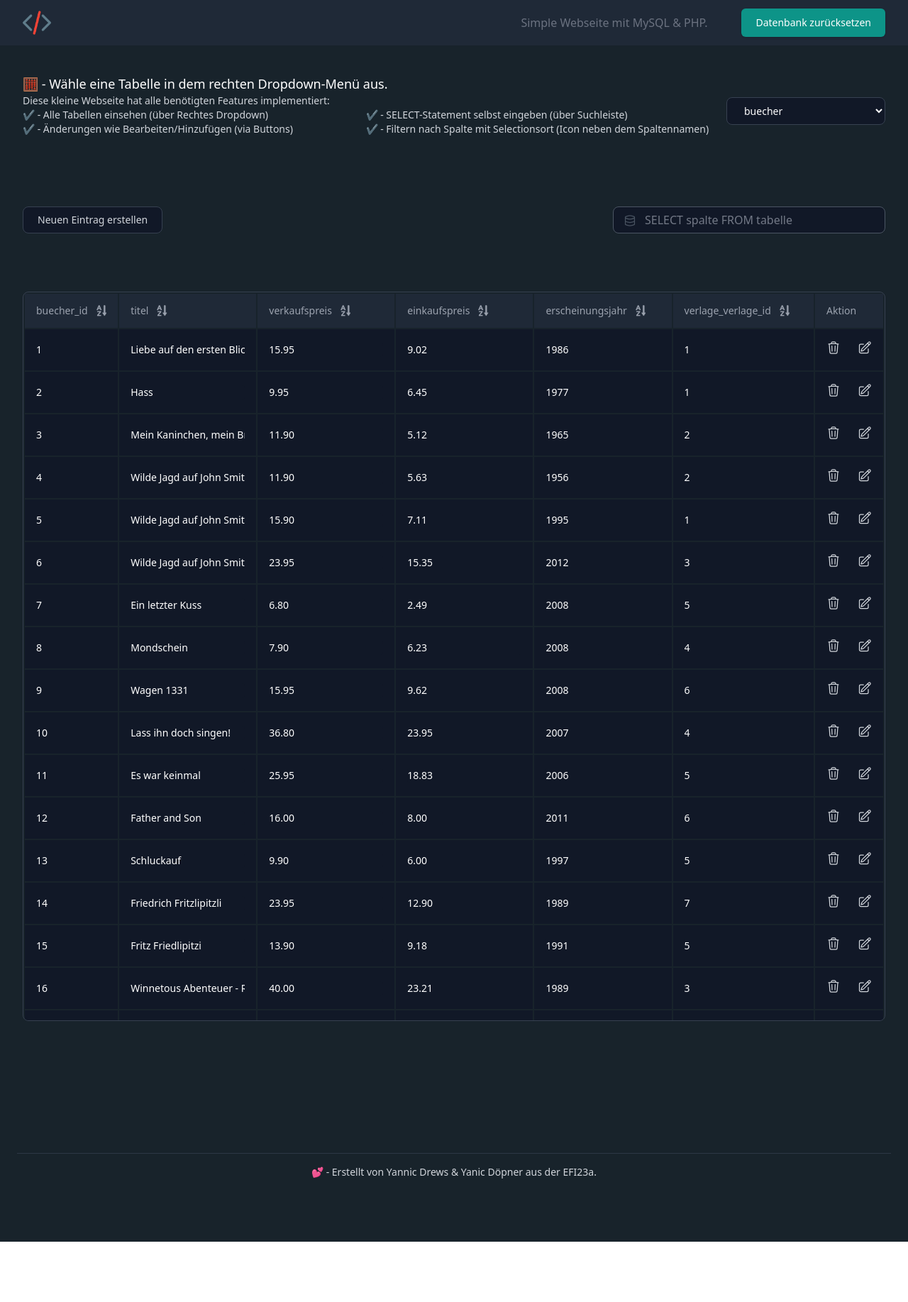
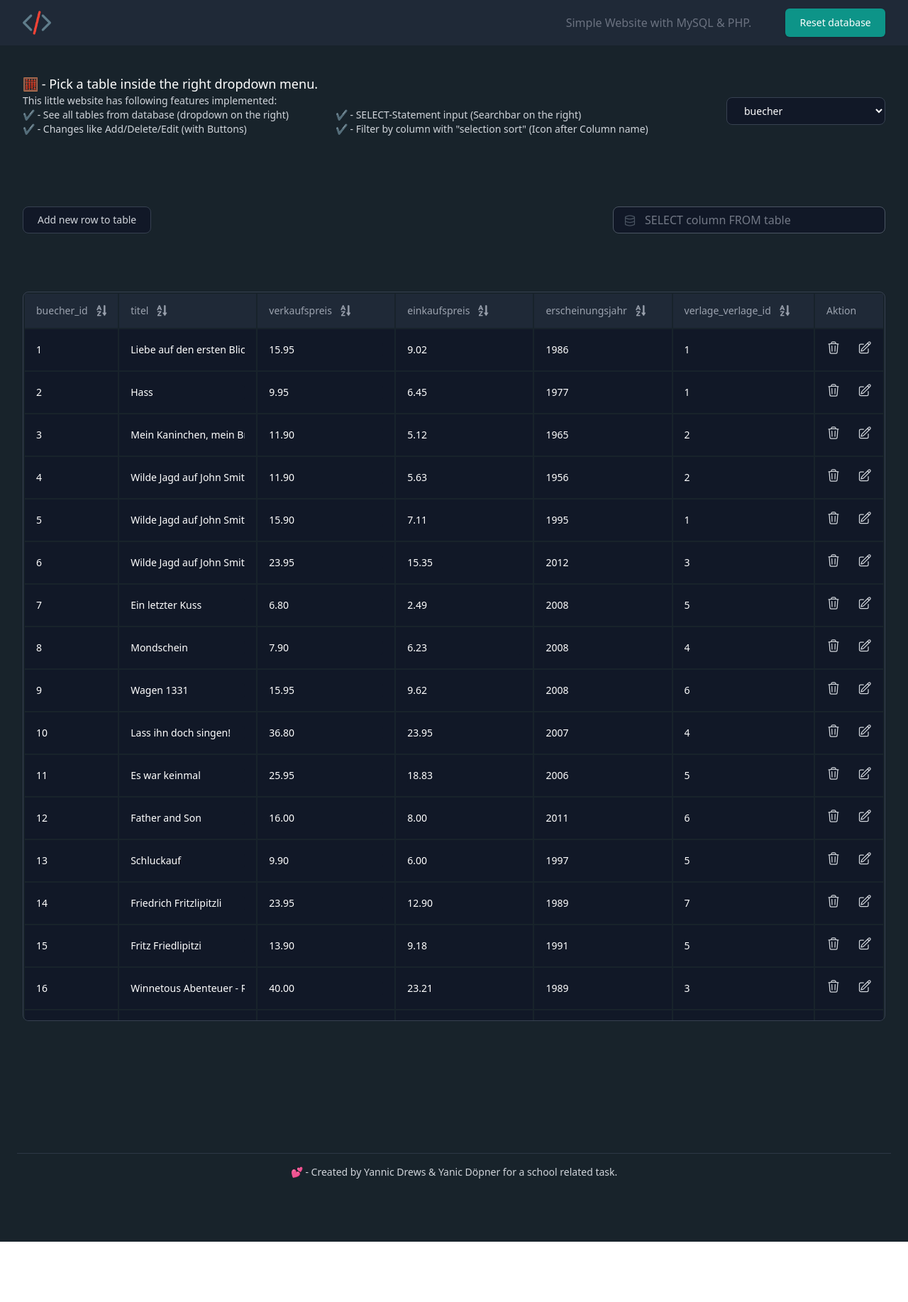
Before and after one commit to RazzerDE/PHP-MySQL-WebApp, a PHP site: page / in a window 1280 px wide. Shown: the whole page at 71% size. Run offline with PHP 8.4, Linux system fonts and the light colour scheme; data comes from the database, SQL or seed files in the repository; some libraries are stand-ins or nearby versions.

Commit message:
replaced german strings with english

```diff
--- a/assets/php/main.php
+++ b/assets/php/main.php
@@ -1,14 +1,14 @@
 <?php
+#       THE "SELECTIONSORT" ALGORITHM IS COMMENTED OUT, BUT WORKS AS EXPECTED - CHECK BELOW TO SEE THE FUNCTION.
+
 $servername = "localhost";
 $database = "buchladen";
 $username = "root";
-# TODO: CHANGE PASSWORD FOR XAMP!
 $password = "";
 
 // Create connection
 try {
     $conn = new mysqli($servername, $username, $password, $database);
-    # TODO: DER "SELECTIONSORT"-ALGORITHMUS IST IN DER TABLE.PHP DATEI ZU FINDEN.
 
     // Check connection
     if ($conn->connect_error) {
@@ -16,9 +16,9 @@ try {
     }
 } catch (Exception $ex) {
     if (strpos($ex->getMessage(), 'Unknown database') !== false) {
-        echo 'Die Datenbank "buchladen" existiert nicht. Bitte führe das SQL-Script aus, damit diese Seite funktioniert.';
+        echo 'The database "'. $database . '" doesn\'t exist. Please use the SQL-Script and try again!';
     } else {
-        echo 'Die Anmeldedaten für die Datenbank sind nicht korrekt - bitte korrigiere diese, damit diese Seite funktioneirt.';
+        echo 'The login credentials for the database are wrong - Maybe you mistyped?';
     }
 
     exit();
--- a/assets/php/table.php
+++ b/assets/php/table.php
@@ -6,7 +6,7 @@ $tableData = [];
 $columnNames = null;
 $tableName = null;
 
-$current_table = "Wähle eine Tabelle in dem rechten Dropdown-Menü aus.";
+$current_table = "Pick a table inside the right dropdown menu.";
 
 // get table name
 function getTableName(): string {
@@ -69,9 +69,6 @@ function getAllTableData($table = null, $statement = null): array {
         }
 
         $_SESSION['lastFilter'] = !$_SESSION['lastFilter'];
-
-        // Dieser Code würde den "selectionSort"-Algorithmus verwenden, welcher sehr bekannt in PHP ist.
-        // $tableData = selectionSort($tableData, $_GET['filterBy']);
     }
 
     $result = $conn->query($SQL);
@@ -79,6 +76,8 @@ function getAllTableData($table = null, $statement = null): array {
         $tableData[] = $row;
     }
 
+    // This code would use the "selectionSort" algorithm to sort by column after we received the database content.
+    // $tableData = selectionSort($tableData, $_GET['filterBy']);
     return $tableData;
 }
 
--- a/index.php
+++ b/index.php
@@ -29,12 +29,12 @@
 
           <div class="flex items-center gap-12">
             <span>
-              <a class="text-gray-500">Simple Webseite mit MySQL & PHP.</a>
+              <a class="text-gray-500">Simple Website with MySQL & PHP.</a>
             </span>
 
             <form id="ResetForm" method="post">
                 <!-- RESET DB After Button click -->
-                <input type="submit" name="reset_db" id="reset_db" value="Datenbank zurücksetzen"
+                <input type="submit" name="reset_db" id="reset_db" value="Reset database"
                        class="rounded-md bg-teal-600 px-5 py-2.5 text-sm font-medium text-white shadow cursor-pointer
                       transition hover:bg-teal-600/80" />
             </form>
@@ -52,12 +52,12 @@
                     <h2 class="text-lg font-medium text-white">🧮 - <?php global $current_table; echo $current_table; ?></h2>
                 </div>
 
-                <p class="text-gray-300 text-sm">Diese kleine Webseite hat alle benötigten Features implementiert:</p>
+                <p class="text-gray-300 text-sm">This little website has following features implemented:</p>
                 <div class="grid grid-cols-2 grid-rows-2 gap-0 gap-y-0 mb-0">
-                    <p class="text-gray-300 text-sm">✔ - Alle Tabellen einsehen (über Rechtes Dropdown)</p>
-                    <p class="text-gray-300 text-sm">✔ - SELECT-Statement selbst eingeben (über Suchleiste)</p>
-                    <p class="text-gray-300 text-sm">✔ - Änderungen wie Bearbeiten/Hinzufügen (via Buttons)</p>
-                    <p class="text-gray-300 text-sm">✔ - Filtern nach Spalte mit Selectionsort (Icon neben dem Spaltennamen)</p>
+                    <p class="text-gray-300 text-sm">✔ - See all tables from database (dropdown on the right)</p>
+                    <p class="text-gray-300 text-sm">✔ - SELECT-Statement input (Searchbar on the right)</p>
+                    <p class="text-gray-300 text-sm">✔ - Changes like Add/Delete/Edit (with Buttons)</p>
+                    <p class="text-gray-300 text-sm">✔ - Filter by column with "selection sort" (Icon after Column name)</p>
                 </div>
             </div>
 
@@ -85,7 +85,7 @@
                     if (!empty($tableData)) {
                         echo '
                             <button onclick="document.getElementById(\'newRow\').style.display = \'\';" class="px-5 py-2 text-xs font-medium transition-colors duration-200 sm:text-sm hover:bg-gray-800 text-gray-300">
-                                Neuen Eintrag erstellen
+                                Add new row to table
                             </button>
                         ';
                     }
@@ -94,7 +94,7 @@
 
             <!-- RESET Table Button if custom SQL Statement was used -->
             <a href="index.php" class="<?php global $tableData; if (!empty($tableData)) { echo 'hidden'; } ?>" id="default_table">
-                <input type="submit" name="reset_table" id="reset_table" value="Standard-Tabelle anzeigen"
+                <input type="submit" name="reset_table" id="reset_table" value="Show default table"
                        class="rounded-md bg-rose-600 px-5 py-2.5 text-sm font-medium text-white shadow cursor-pointer
                                       transition hover:bg-rose-600/80" />
             </a>
@@ -108,7 +108,7 @@
 
                 <form id="SearchForm" method="get">
                     <label><input type="text" name="sql_statement" id="sql_statement"
-                                  placeholder="SELECT spalte FROM tabelle"
+                                  placeholder="SELECT column FROM table"
                                   class="block py-1.5 pr-5 border rounded-lg w-96 placeholder-gray-400/70 pl-11
                                   bg-gray-900 text-gray-300 border-gray-600 focus:border-blue-300 focus:ring-blue-300
                                   focus:outline-none focus:ring focus:ring-opacity-40">
@@ -130,7 +130,7 @@
                                         // build the needed table headers by columns
                                         buildTableHeaders();
                                     } else {
-                                        echo "<div class='flex justify-center align-center h-full'>Die Tabelle ist leer.</div>";
+                                        echo "<div class='flex justify-center align-center h-full'>This table is empty.</div>";
                                         return;
                                     }?>
                             </thead>
@@ -150,7 +150,7 @@
             <hr class="my-4 border-gray-700/70" />
 
             <div class="flex items-center justify-center">
-                <p class="text-sm text-gray-300">💕 - Erstellt von Yannic Drews & Yanic Döpner aus der EFI23a.</p>
+                <p class="text-sm text-gray-300">💕 - Created by Yannic Drews & Yanic Döpner for a school related task.</p>
 
             </div>
         </div>
```
